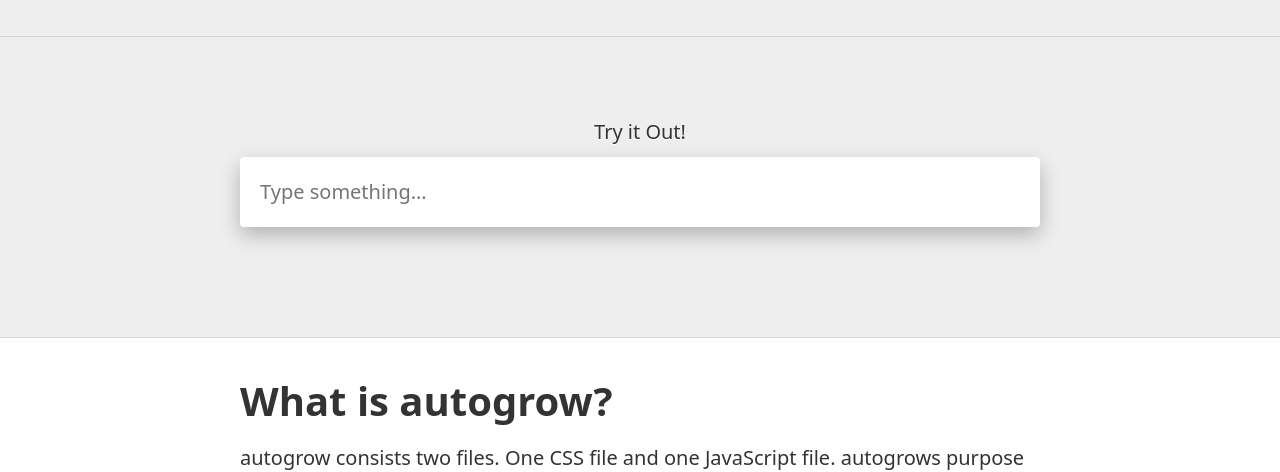
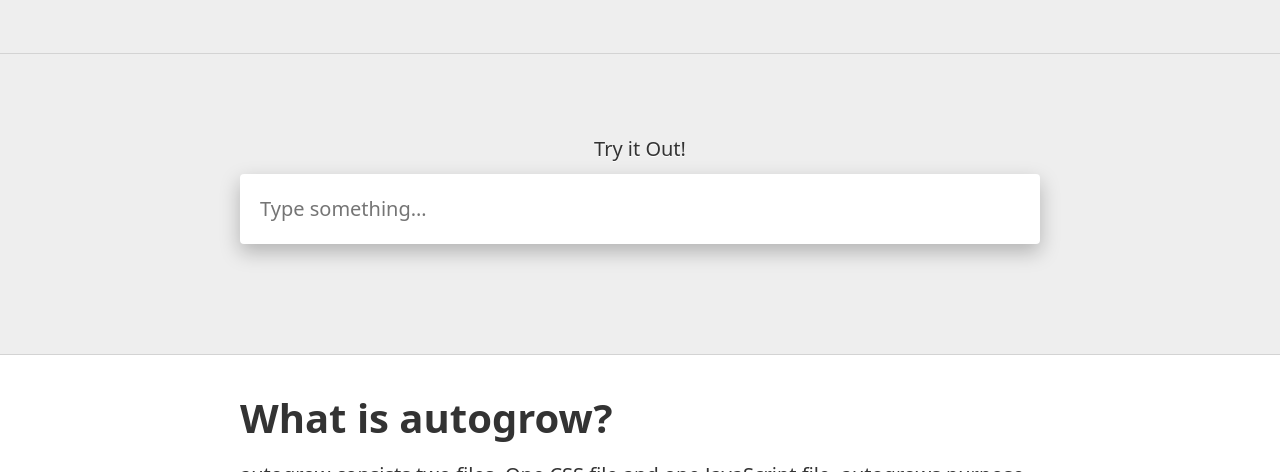
Before and after one commit to carlrafting/autogrow, an Eleventy site: page www/index.md in a window 1280 px wide. Shown: the part 628-1100 px from the top of the page. Built offline with nearby package versions, Linux system fonts and the light colour scheme; Eleventy itself is replaced by a stand-in of ours; files that its build step writes are made by us from their sources; files whose address does not match are found by name.

Commit message:
update: docs
use default margin for header paragraph

```diff
--- a/docs/css/global.css
+++ b/docs/css/global.css
@@ -359,7 +359,6 @@ footer {
 header p {
   font-size: 1.25em;
   line-height: 1.25;
-  margin-bottom: .5em;
 }
 
 main {
--- a/www/css/global.css
+++ b/www/css/global.css
@@ -359,7 +359,6 @@ footer {
 header p {
   font-size: 1.25em;
   line-height: 1.25;
-  margin-bottom: .5em;
 }
 
 main {
```
